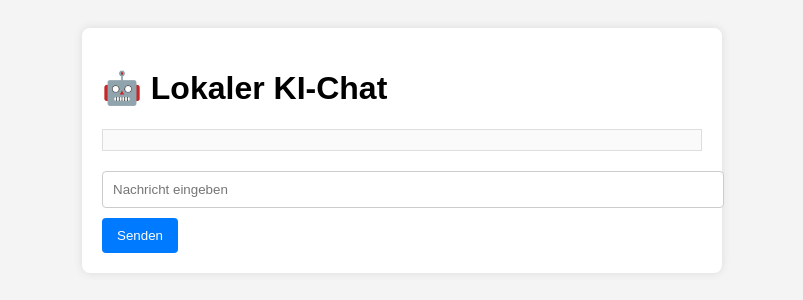
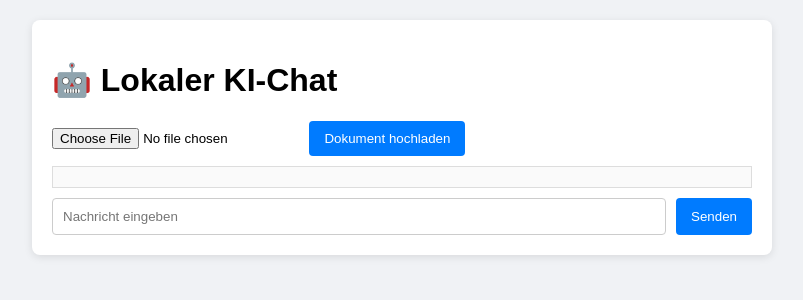
Before and after one commit to studio-justin-braun/PiKI, a Flask app: page / in a window 1280 px wide. Shown: the top 300 px of the page, without its empty margins (238-1041 px from the left). Run offline with Flask 3, Linux system fonts and the light colour scheme.

Commit message:
Add document chat support and update web UI

```diff
--- a/app/main.py
+++ b/app/main.py
@@ -1,8 +1,16 @@
 from flask import Flask, render_template, request, jsonify
+from werkzeug.utils import secure_filename
+import os
+
 from llm_runner import generate_answer
+from embedder import embed_chunks, search_similar_chunks
+from processor import process_document
+import db
 
 app = Flask(__name__)
-chat_history = []
+chat_history: list[dict] = []
+UPLOAD_FOLDER = "uploads"
+os.makedirs(UPLOAD_FOLDER, exist_ok=True)
 
 @app.route("/")
 def index():
@@ -11,10 +19,26 @@ def index():
 @app.route("/chat", methods=["POST"])
 def chat():
     user_input = request.json.get("message")
-    response = generate_answer(user_input)
+    context = "\n".join(search_similar_chunks(user_input))
+    response = generate_answer(user_input, context=context)
     chat_history.append({"role": "user", "content": user_input})
     chat_history.append({"role": "ai", "content": response})
+    db.save_chat(user_input, response)
     return jsonify({"response": response})
+
+
+@app.route("/upload", methods=["POST"])
+def upload():
+    file = request.files.get("file")
+    if not file:
+        return jsonify({"error": "No file"}), 400
+    filename = secure_filename(file.filename)
+    path = os.path.join(UPLOAD_FOLDER, filename)
+    file.save(path)
+    chunks = process_document(path)
+    embed_chunks(chunks, filename)
+    db.save_document(filename, chunks)
+    return jsonify({"status": "ok", "chunks": len(chunks)})
 
 if __name__ == "__main__":
     app.run(host="0.0.0.0", port=5000)
--- a/app/static/style.css
+++ b/app/static/style.css
@@ -1,8 +1,60 @@
-body { font-family: Arial, sans-serif; padding: 20px; background: #f4f4f4; }
-.chatbox { max-width: 600px; margin: auto; background: white; padding: 20px; border-radius: 8px; box-shadow: 0 0 10px rgba(0,0,0,0.1); }
-input[type=text] { width: 100%; padding: 10px; margin-top: 10px; border: 1px solid #ccc; border-radius: 4px; }
-button { margin-top: 10px; padding: 10px 15px; background: #007BFF; color: white; border: none; border-radius: 4px; cursor: pointer; }
-button:hover { background: #0056b3; }
-.chatlog { max-height: 400px; overflow-y: auto; background: #fafafa; padding: 10px; margin-bottom: 10px; border: 1px solid #ddd; }
-.user { text-align: right; margin: 5px; }
-.bot { text-align: left; margin: 5px; }
+body {
+    font-family: Arial, sans-serif;
+    background: #f0f2f5;
+    margin: 0;
+    padding: 20px;
+}
+
+.container {
+    max-width: 700px;
+    margin: auto;
+    background: #fff;
+    padding: 20px;
+    border-radius: 8px;
+    box-shadow: 0 2px 8px rgba(0,0,0,0.1);
+}
+
+.chatlog {
+    border: 1px solid #ddd;
+    padding: 10px;
+    max-height: 400px;
+    overflow-y: auto;
+    margin-bottom: 10px;
+    background: #fafafa;
+}
+
+.input-row {
+    display: flex;
+    gap: 10px;
+}
+
+.input-row input[type="text"] {
+    flex: 1;
+    padding: 10px;
+    border: 1px solid #ccc;
+    border-radius: 4px;
+}
+
+button {
+    padding: 10px 15px;
+    background: #007BFF;
+    color: #fff;
+    border: none;
+    border-radius: 4px;
+    cursor: pointer;
+}
+button:hover {
+    background: #0056b3;
+}
+
+.user {
+    text-align: right;
+    margin: 5px 0;
+}
+.bot {
+    text-align: left;
+    margin: 5px 0;
+}
+.upload {
+    margin-bottom: 10px;
+}
--- a/app/templates/index.html
+++ b/app/templates/index.html
@@ -1,33 +1,64 @@
 <!DOCTYPE html>
-<html>
+<html lang="de">
 <head>
     <meta charset="utf-8">
-  <title>Lokaler KI-Chat</title>
+    <title>Lokaler KI‑Chat</title>
     <meta name="viewport" content="width=device-width, initial-scale=1">
     <link rel="stylesheet" href="/static/style.css">
 </head>
 <body>
-  <div class="chatbox">
-    <h1>🤖 Lokaler KI-Chat</h1>
+<div class="container">
+    <h1>🤖 Lokaler KI‑Chat</h1>
+    <div class="upload">
+        <form id="uploadForm" enctype="multipart/form-data">
+            <input type="file" name="file" id="fileInput" accept="application/pdf">
+            <button type="submit">Dokument hochladen</button>
+        </form>
+    </div>
     <div id="chatlog" class="chatlog"></div>
+    <div class="input-row">
         <input type="text" id="message" placeholder="Nachricht eingeben">
-    <button onclick="sendMessage()">Senden</button>
+        <button id="sendBtn">Senden</button>
     </div>
-
+</div>
 <script>
 async function sendMessage() {
-      const msg = document.getElementById("message").value;
+    const msgEl = document.getElementById('message');
+    const msg = msgEl.value;
     if (!msg.trim()) return;
-      document.getElementById("chatlog").innerHTML += `<div class='user'>🧑: ${msg}</div>`;
-      document.getElementById("message").value = "";
-      const res = await fetch("/chat", {
-        method: "POST",
+    appendMessage('user', msg);
+    msgEl.value = '';
+    const res = await fetch('/chat', {
+        method: 'POST',
         headers: { 'Content-Type': 'application/json' },
         body: JSON.stringify({ message: msg })
     });
     const data = await res.json();
-      document.getElementById("chatlog").innerHTML += `<div class='bot'>🤖: ${data.response}</div>`;
+    appendMessage('bot', data.response);
 }
+function appendMessage(role, text) {
+    const div = document.createElement('div');
+    div.className = role;
+    div.textContent = (role === 'user' ? '🧑 ' : '🤖 ') + text;
+    document.getElementById('chatlog').appendChild(div);
+    div.scrollIntoView();
+}
+document.getElementById('sendBtn').addEventListener('click', sendMessage);
+
+document.getElementById('uploadForm').addEventListener('submit', async (e) => {
+    e.preventDefault();
+    const fileInput = document.getElementById('fileInput');
+    if (!fileInput.files.length) return;
+    const formData = new FormData();
+    formData.append('file', fileInput.files[0]);
+    const res = await fetch('/upload', { method: 'POST', body: formData });
+    if (res.ok) {
+        alert('Dokument verarbeitet');
+        fileInput.value = '';
+    } else {
+        alert('Fehler beim Hochladen');
+    }
+});
 </script>
 </body>
 </html>
```
Also changed, not shown: AGENTS.md (added, +9 -0 lines), app/embedder.py (+13 -7 lines), app/llm_runner.py (+44 -13 lines), README.md (added), 1 other file. Lines whose indentation alone changed are shown as unchanged.
